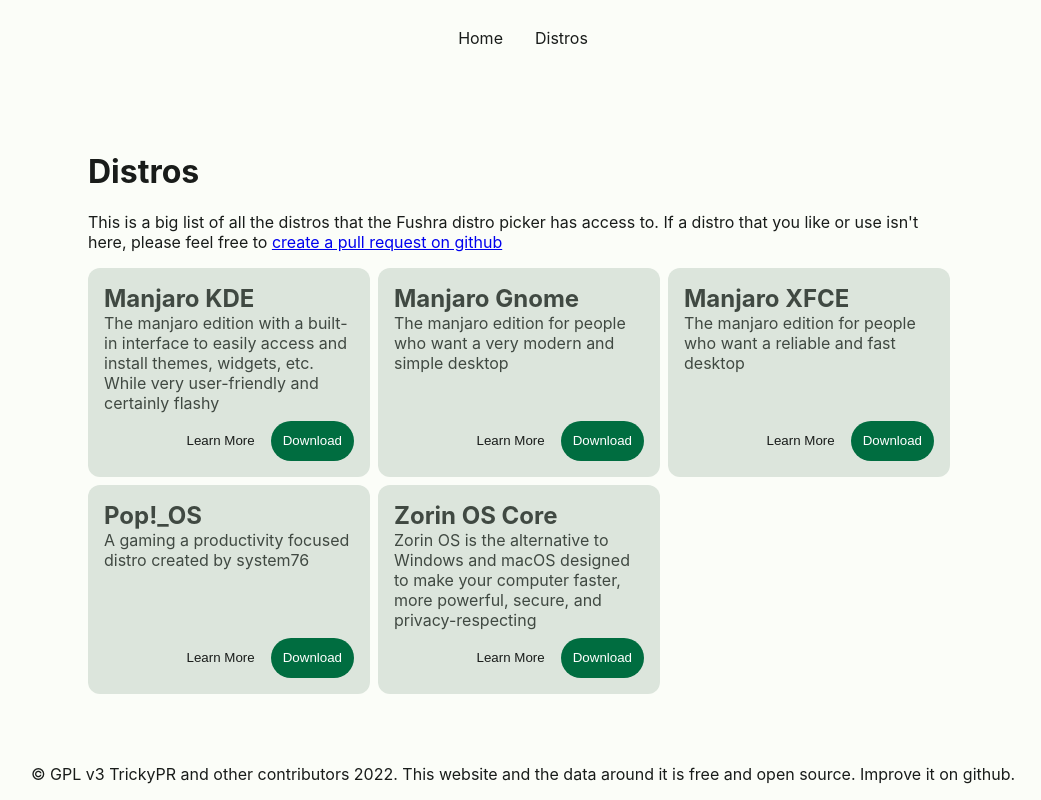
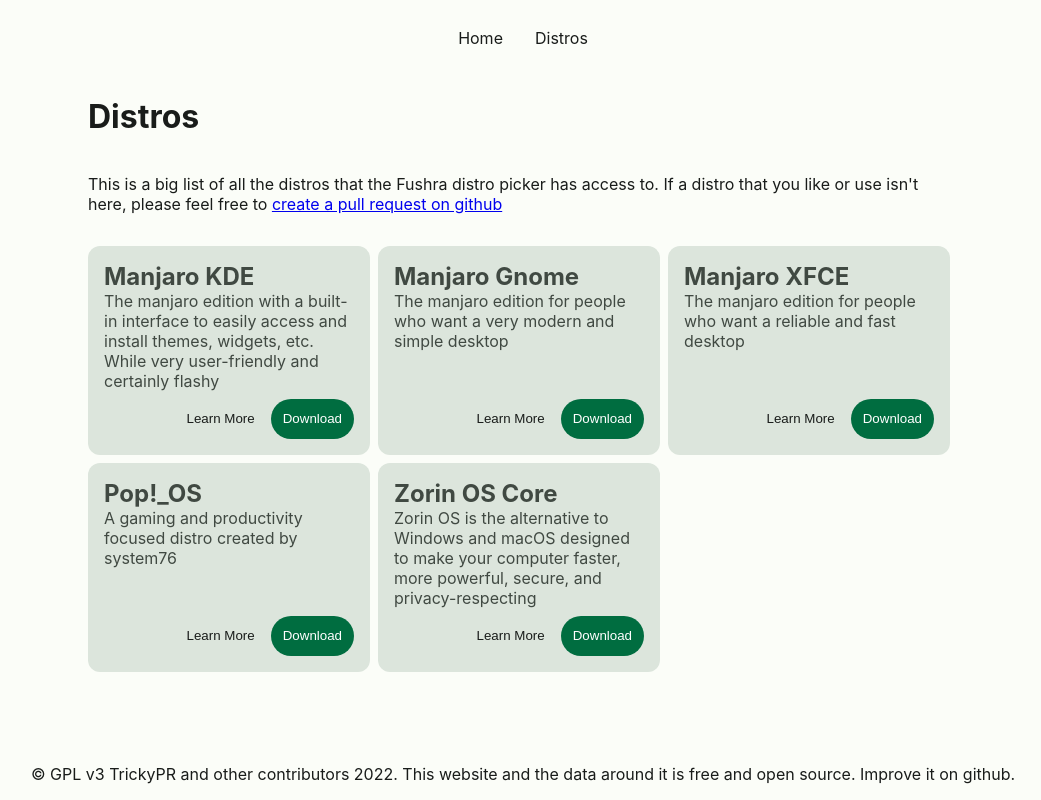
Before and after one commit to fushra/distros, a Next.js app: page /distro in a window 1280 px wide. Shown: the whole page, without its empty margins (117-1158 px from the left). Built offline with nearby package versions, Linux system fonts and the light colour scheme.

Commit message:
💄 Fix styling issues

```diff
--- a/src/components/center/index.tsx
+++ b/src/components/center/index.tsx
@@ -9,7 +9,7 @@
   parentStyle?: CSSProperties
   childStyle?: CSSProperties
 }) => (
-  <div style={{ display: 'grid', height: '100%', ...parentStyle }}>
+  <div style={{ display: 'grid', height: '100%', ...parentStyle, flex: 1 }}>
     <div style={{ margin: 'auto', ...childStyle }}>{children}</div>
   </div>
 )
--- a/src/data/distros/popOS.ts
+++ b/src/data/distros/popOS.ts
@@ -9,7 +9,7 @@
   downloadWebpage: 'https://pop.system76.com/',
 
   shortDescription:
-    'A gaming a productivity focused distro created by system76',
+    'A gaming and productivity focused distro created by system76',
   longDescriptionPath: 'src/data/descriptions/popOS.md',
 
   ...Gnome,
--- a/src/pages/index.scss
+++ b/src/pages/index.scss
@@ -122,10 +122,21 @@
   background-color: var(--color-background);
   color: var(--color-on-background);
   text-align: center;
+
+  min-height: 100vh;
+  display: flex;
+  flex-direction: column;
+  justify-content: space-between;
 }
 
 #__next {
-  height: 100vh;
+  display: flex;
+  flex-direction: column;
+  flex: 1;
+}
+
+#__next main {
+  flex: 1;
   display: flex;
   flex-direction: column;
 }
```
